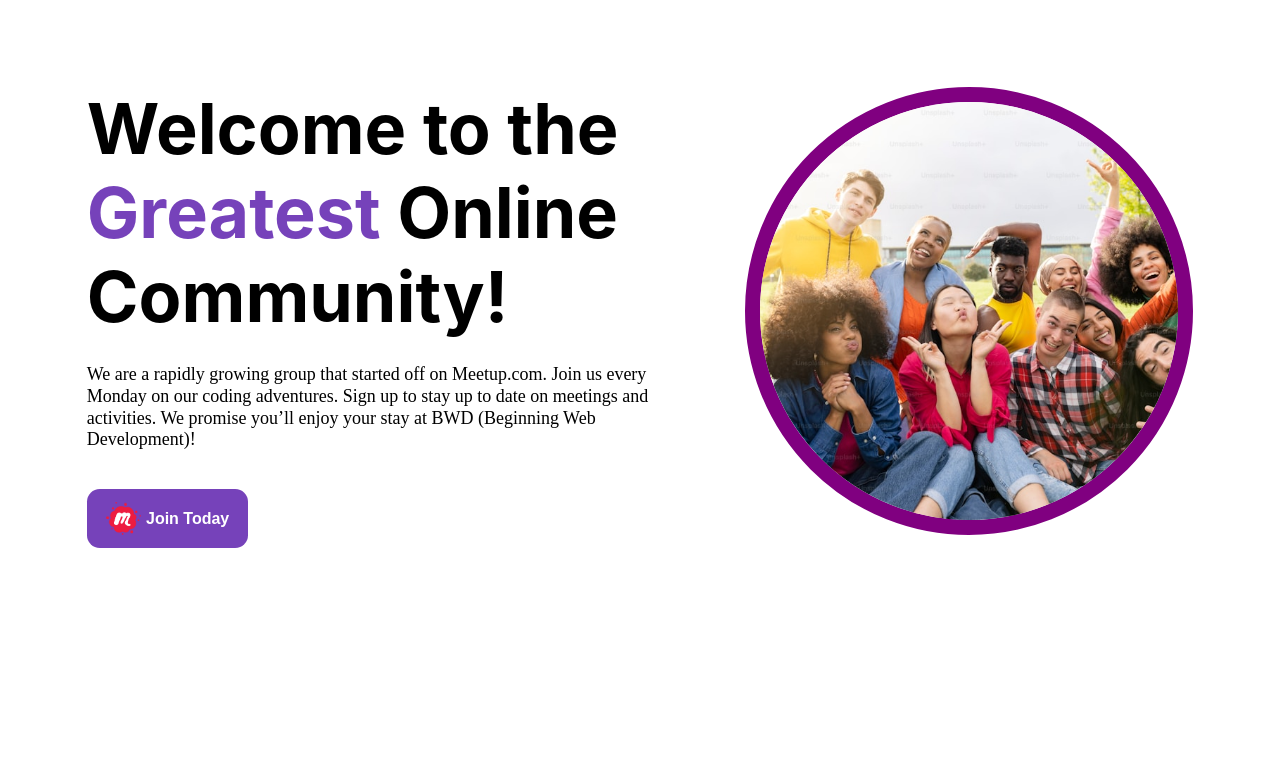
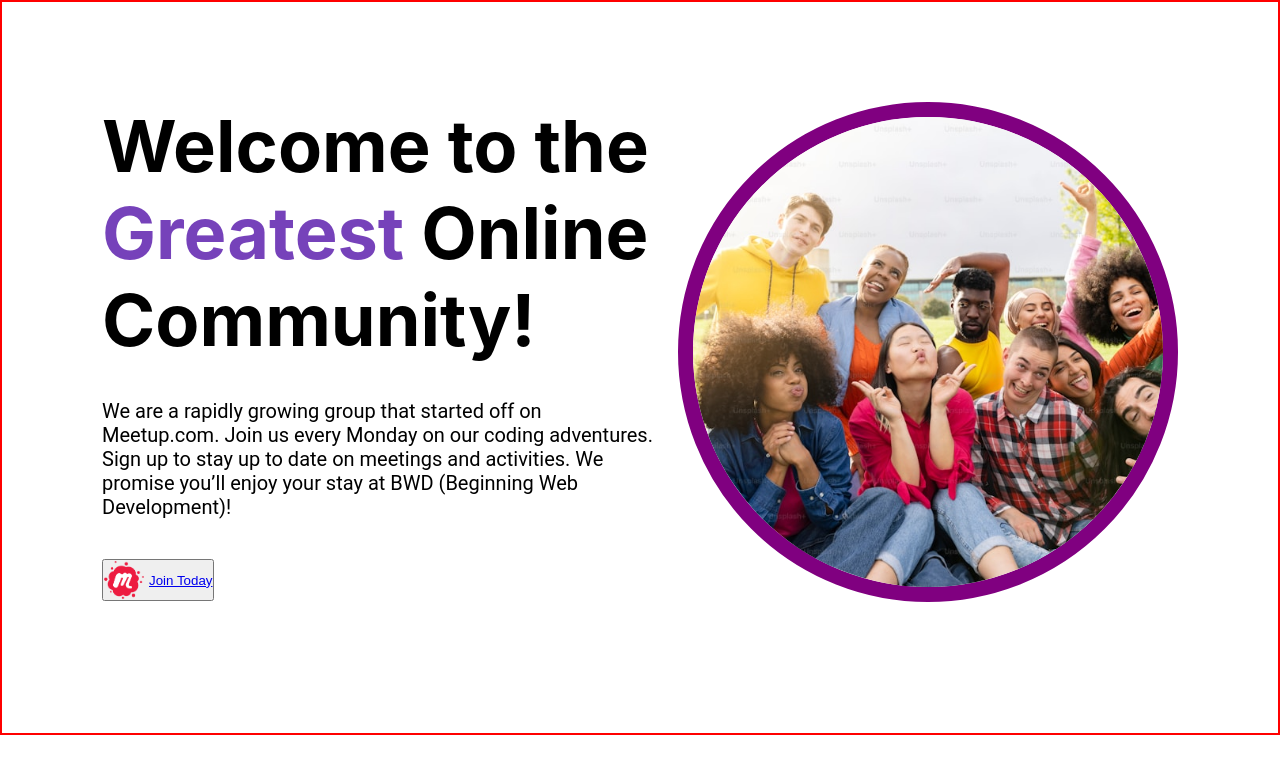
Before and after one commit to beginning-web-dev/bwd-frontend, a plain HTML site: page index.html in a window 1280 px wide. Drawn offline with Linux system fonts and the light colour scheme.

Commit message:
Edited the hero section

```diff
--- a/index.html
+++ b/index.html
@@ -1,37 +1,38 @@
 <!DOCTYPE html>
 <html lang="en">
+
 <head>
   <meta charset="UTF-8">
+  <meta name="viewport" content="width=device-width, initial-scale=1.0">
   <title>Beginning Web Development</title>
   <link rel="stylesheet" href="main.css">
 </head>
 
 <body>
 
-    <section class="hero_container">
-
-        <div class="left-col">
-            <p class="Header_text">Welcome to the <span style="color:#7642BA">Greatest</span> Online Community!</p>
-            <p class="Sub_text">We are a rapidly growing group that started off on Meetup.com. Join us every Monday on our coding
-                adventures. Sign up to stay up to date on meetings and activities. We promise you’ll enjoy your stay at
-                BWD (Beginning Web Development)!</p>
-                <button class="cta_btn">
+  <section class="hero-container">
+    <div class="text-col">
+      <p class="header-text">Welcome to the <span style="color:#7642BA">Greatest</span> Online Community!</p>
+      <p class="sub-text">
+        We are a rapidly growing group that started off on Meetup.com. Join us every Monday on our coding adventures.
+        Sign up to stay up to date on meetings and activities. We promise you’ll enjoy your stay at BWD (Beginning Web
+        Development)!
+      </p>
+      <button class="Join-btn" alt="cta-button">
         <a href="https://www.meetup.com/beginning-web-development/" target="_blank">
           <div class="content">
-                            <img src="./assets/logo.png" class="logo">
+            <img src="./assets/meetupLogo.png" class="meetup-logo" alt="Meetup Logo">
             Join Today
           </div>
         </a>
       </button>
-
     </div>
-        <div class="right-col">
-            <img src="./assets/pic.jpeg" class="pic">
+    <div class="image-col">
+      <img src="./assets/groupImg.jpeg" class="hero-img" alt="Hero Image">
     </div>
   </section>
 
-
-
   <script src="main.js"></script>
 </body>
+
 </html>
--- a/main.css
+++ b/main.css
@@ -1,57 +1,81 @@
-/* General reset for margin and padding */
+/* Reset default styles */
 * {
     margin: 0;
     padding: 0;
     box-sizing: border-box;
 }
 
-
-.hero_container {
-    display: flex;
-    flex-direction: row;
-    padding: 6vw;
-    gap: 1vw;
+/* Mobile-first approach (default for smaller screens) */
+:root {
+    --primary: #7642BA;
+    font-family: 'Roboto', sans-serif;
+    font-size: 16px;
 }
 
-.left-col {
-    flex: 2;
-    line-height: 1.2;
-    padding: 10px;
+.hero-container {
+    display: flex;
+    flex-direction: column;
+    gap: 1vw;
+    padding: 10%;
+    height: auto;
 }
 
-.right-col {
-    flex: 1;
-    padding: 10px;
+.text-col {
+    display: flex;
+    flex-direction: column;
+    align-items: center;
+    margin-bottom: 2em;
 }
 
-.pic{
-border-radius: 100%;
-border: 15px solid purple;
-object-fit: cover;
+.header-text {
+    font-size: 42px;
+    font-family: 'Inter', sans-serif;
+    font-weight: 700;
+    text-align: center;
+    margin-bottom: 0.5em;
 }
 
-.Header_text{
- font-size: 70px;
- font-family: inter;
- font-weight: 700;
- margin-bottom: 2vw;
+.sub-text {
+    font-size: 1em;
+    text-align: center;
+    margin-bottom: 2em;
 }
 
-.Sub_text{
-    font-size: 16px;
-    margin-bottom: 3vw;
-    width: 90%;
+.image-col {
+    text-align: center;
 }
 
-.cta_btn {
+.hero-img {
+    border-radius: 25%;
+    border: 10px solid purple;
+    object-fit: cover;
+    width: 100%;
+    height: auto;
+}
+
+.cta-btn {
     display: flex;
+    justify-content: center;
     align-items: center;
-    background-color: #7642BA;
+    background-color: var(--primary);
     font-size: 16px;
-    border-radius: 1vw;
+    border-radius: 5px;
     border: none;
-    padding: 1vw 1.5vw;
+    padding: 1vw 3vw;
     color: white;
+    cursor: pointer;
+}
+
+.meetup-logo {
+    width: 40px;
+    height: auto;
+    margin-right: 5px;
+}
+
+.cta-btn a {
+    text-decoration: none;
+    color: white;
+    font-weight: 600;
 }
 
 .content {
@@ -59,84 +83,104 @@ object-fit: cover;
     align-items: center;
 }
 
-.logo {
-    width: 35px;
-    height: auto;
-    margin-right: 5px;
-}
-
-.cta_btn a {
-    text-decoration: none;
-    color: white;
-    font-weight: 600;
-
-}
-
-.cta_btn:hover{
+/* Hover effect for the CTA button */
+.cta-btn:hover {
     background-color: #330371;
-    transform: scale(1.05); /* Slight zoom effect */
+    transform: scale(1.05);
     box-shadow: 0 0 30px rgba(252, 2, 106, 0.7), 0 0 30px rgba(72, 245, 135, 0.4);
 }
 
-/*480px, 768px, 1024px, 1280px*/
-
-@media (min-width: 480px) {
-    .Header_text{
-        font-size: 26px;
-    }
-    .Sub_text{
-        font-size: 14px;
-    }
-    .cta_btn{
-        font-size: 12px;
-    }
-    .pic{
-        border: 10px solid purple;
-        width: 40vw;
-        height: 40vw;
+@media (min-width: 768px) {
+    .hero-container {
+        flex-direction: row; /* Switch to row layout on larger screens */
+        gap: 20px;
+        border: 2px solid red;
+        padding: 5% 5%;
+        justify-content: center;
+        align-items: center;
     }
 
-}
+    .text-col {
+        flex: 2;
+        text-align: start;
+        align-items: start;
+    }
 
-@media (min-width: 768px) {
-    .Header_text{
-        font-size: 45px;
+    .header-text {
+        font-size: 42px;
+        font-family: 'Inter', sans-serif;
+        font-weight: 700;
+        margin-bottom: 0.5em;
+        text-align: start;
     }
-    .Sub_text{
-        font-size: 14px;
+
+    .sub-text {
+        font-size: 1.1rem;
+        margin-bottom: 2em;
+        text-align: start;
     }
-    .cta_btn{
-        font-size: 14px;
+
+    .cta-btn {
+        font-size: 20px;
+        padding: 1vw 1.5vw;
+
+    }
+
+    .image-col{
+        flex: 1;
+        width: 200vw;
+    }
+
+    .hero-img{
+        width: 40vw;
+        height: 50vh;
+        border-radius: 25%;
+
     }
 
 }
 
 @media (min-width: 1024px) {
-    .Header_text{
-        font-size: 64px;
+    .hero-container {
+        flex-direction: row; /* Switch to row layout on larger screens */
+        justify-content: space-between; /* Space out the columns */
+        align-items: flex-start;
+        border: 2px solid red;
+        padding: 100px;
     }
-    .Sub_text{
-        font-size: 18px;
+
+    .text-col {
+        flex: 2;
+        text-align: start;
+        align-items: start;
     }
-    .cta_btn{
-        font-size: 16px;
+
+    .header-text {
+        font-size: 72px;
+        font-family: 'Inter', sans-serif;
+        font-weight: 700;
+        margin-bottom: 0.5em;
     }
-    .pic{
+
+    .sub-text {
+        font-size: 1.25rem;
+        margin-bottom: 2em;
+    }
+
+    .cta-btn {
+        font-size: 24px;
+        padding: 1vw 1.5vw;
+    }
+
+    .image-col{
+        flex: 1;
+    }
+
+    .hero-img{
+        width: 500px;
+        height: 500px;
+        border-radius: 50%;
         border: 15px solid purple;
-        width: 35vw;
-        height: 35vw;
+
     }
 }
-
-@media (min-width: 1280px) {
-    .Header_text{
-        font-size: 70px;
-    }
-    .Sub_text{
-        font-size: 18px;
-    }
-    .pic{
-        width: 35vw;
-        height: 35vw;
-    }
-}
```
Also changed, not shown: assets/groupImg.jpeg (renamed from assets/pic.jpeg), assets/meetupLogo.png (renamed from assets/logo.png), 1 other file. Lines whose indentation alone changed are shown as unchanged.
